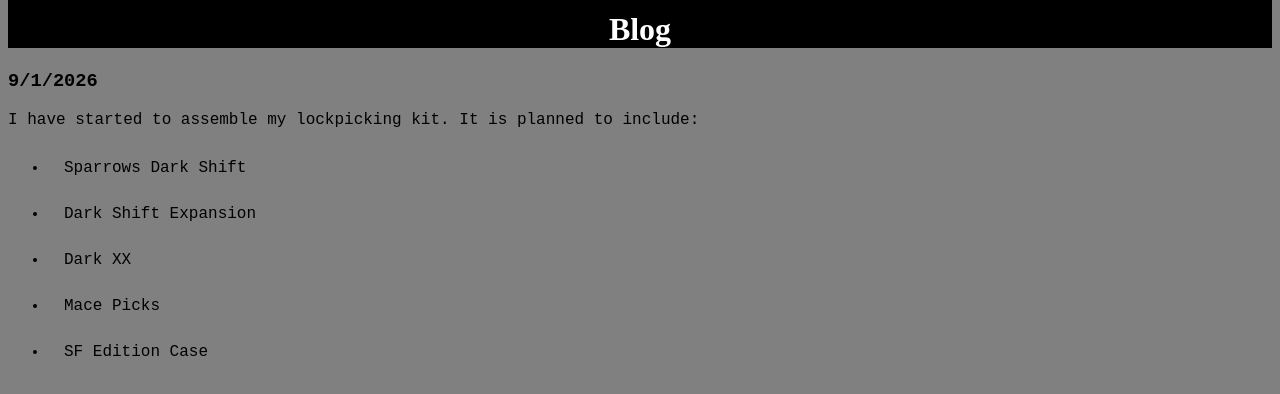
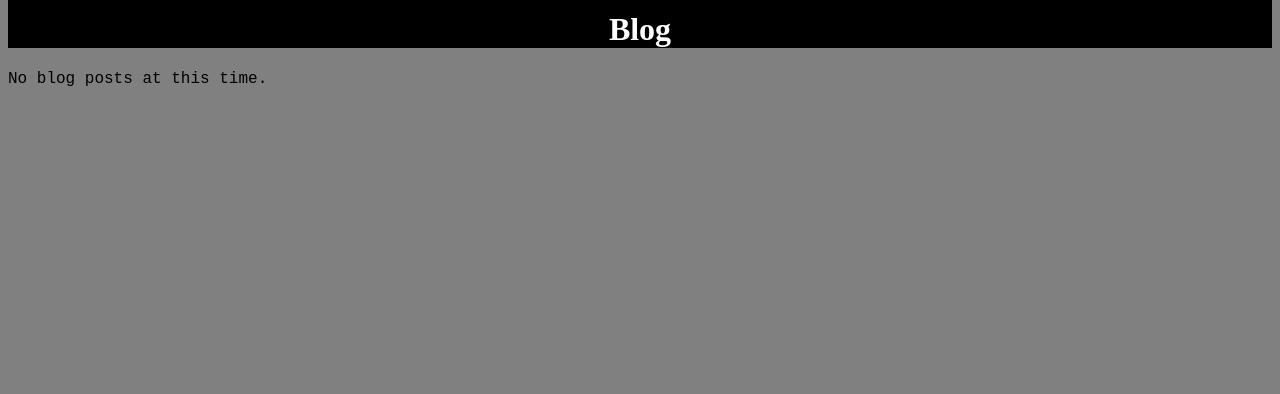
Before and after one commit to Coldqueen19/PickVault, a plain HTML site: page blog.html in a window 1280 px wide. Shown: the part 214-608 px from the top of the page. Drawn offline with Linux system fonts and the light colour scheme.

Commit message:
Update blog.html

```diff
--- a/blog.html
+++ b/blog.html
@@ -22,13 +22,5 @@
     <img src="logo.png" alt="logo" width="250" height="150">
     <h1>Blog</h1>
     </header>
-    <h3>9/1/2026</h3>
-    <p>I have started to assemble my lockpicking kit. It is planned to include:</p>
-    <ul>
-        <li><a href="https://www.sparrowslockpicks.com/products/dark-shift?_pos=1&_sid=a6fe43579&_ss=r" target="_blank">Sparrows Dark Shift</a></li>
-        <li><a href="https://www.sparrowslockpicks.com/products/dark-shift-expansion-set" target="_blank">Dark Shift Expansion</a></li>
-        <li><a href="https://www.sparrowslockpicks.com/products/dark-xx" target="_blank">Dark XX</a></li>
-        <li><a href="https://www.sparrowslockpicks.com/products/mace-covert-lock-picks?_pos=1&_sid=e75153065&_ss=r" target="_blank">Mace Picks</a></li>
-        <li><a href="https://www.sparrowslockpicks.com/products/sf-edition-sentry-case-coyote?_pos=4&_sid=bfdd84c8f&_ss=r" target="_blank">SF Edition Case</a></li>
-    </ul>
+    <p>No blog posts at this time.</p>
 </body>
```
